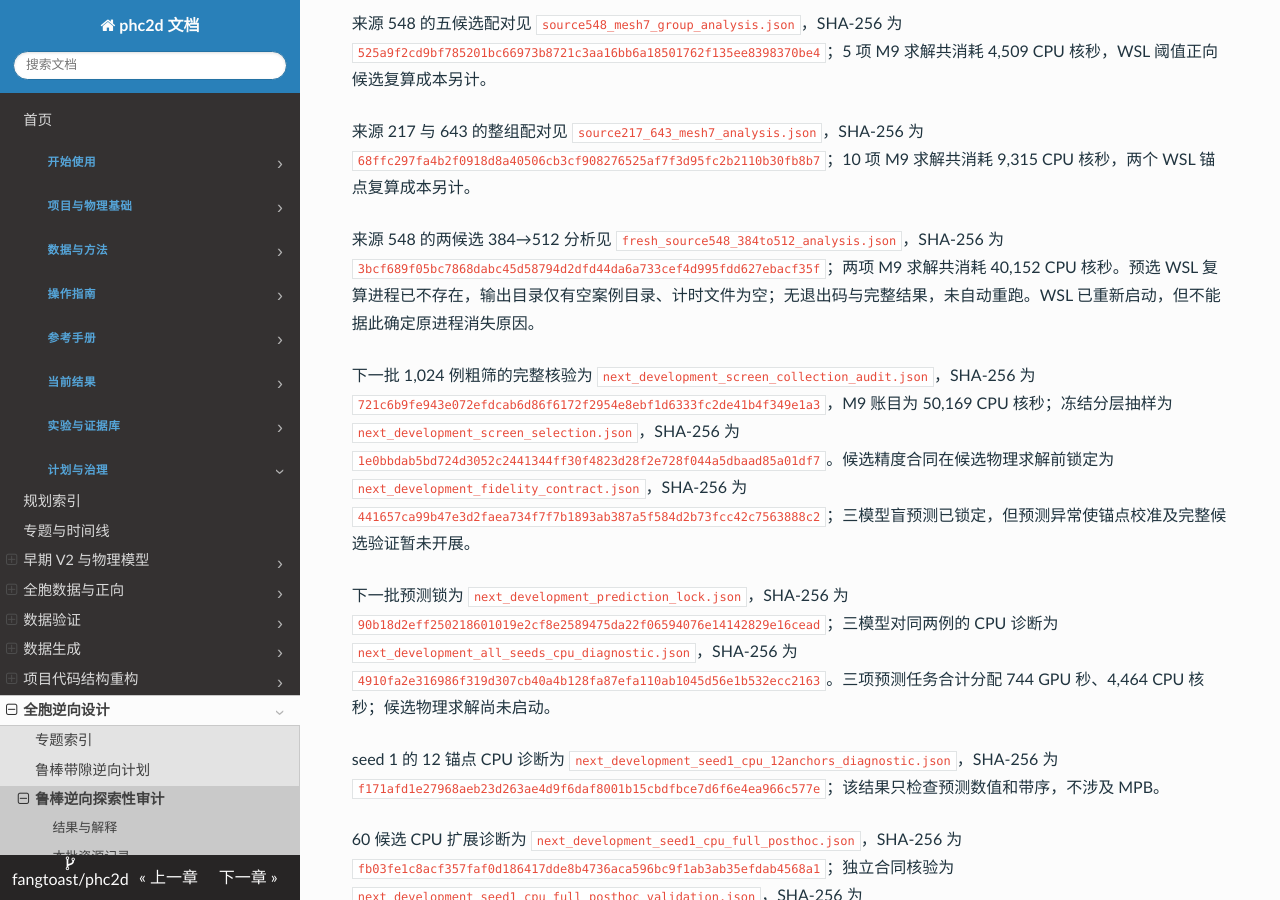
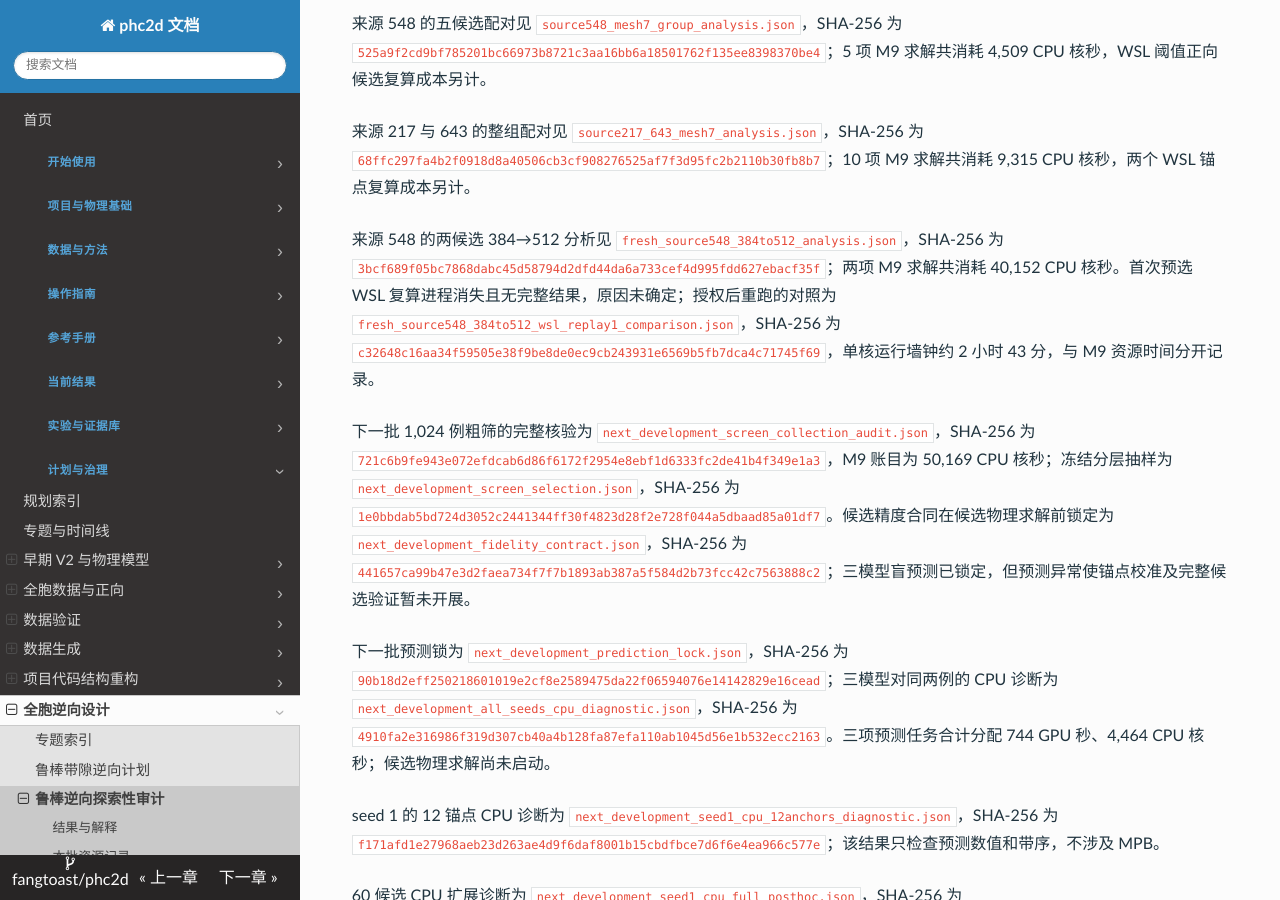
Before and after one commit to fangtoast/phc2d, an MkDocs documentation site: the page built from docs/results/inverse/鲁棒带隙逆向可用性审计.md, in a window 1280 px wide and 900 px high, scrolled down 8935 px. Built offline with MkDocs 1.6.1, drawn with Linux system fonts in a browser that asks for light colours; some of the changed text lies outside the part shown.

Commit message:
Record high-resolution WSL replay

```diff
--- a/docs/results/inverse/鲁棒带隙逆向可用性审计.md
+++ b/docs/results/inverse/鲁棒带隙逆向可用性审计.md
@@ -117,7 +117,7 @@ source_artifacts:
 | 来源 694 的五候选 `mesh_size=7` 整组诊断 | 相同 128→160 分辨率和三偏移下，`mesh_size=3` 有 4/5 候选通过数值门，`mesh_size=7` 为 5/5；后者的预选锚点通过 M9–WSL 全谱容差核对，最大差约 $1.19\times10^{-7}$ | 五个候选的目标共同裕量均为负；只有锚点做了 WSL 复算。该组在观察旧结果后选取，不代表新来源的通过率，也不改变原 P2 判断或证明连续 BZ 收敛 |
 | 来源 548 的五候选 `mesh_size=7` 整组诊断 | 同一 128→160 分辨率与三偏移下，两种网格设置均为 5/5 通过数值门；阈值正向候选的共同目标裕量由约 0.008972 变为 0.009005 | 该组在查看旧结果后选取；仅预选的阈值正向候选做了 WSL 复算，其三偏移全谱与 M9 最大差约 $1.19\times10^{-7}$。结果支持该正例在这两种数值设置下保留，不代表独立测试或连续 BZ 认证 |
 | 来源 217 和 643 的五候选 `mesh_size=7` 整组诊断 | 同一 128→160 分辨率与三偏移下，来源 217 从 `mesh_size=3` 的 4/5 变为 `mesh_size=7` 的 5/5，来源 643 从 2/5 变为 5/5 | 两组按旧结果的失败情况事后选取；每组仅预选锚点做了 WSL 复算，三偏移全谱最大差分别约 $5.36\times10^{-7}$ 和 $5.96\times10^{-8}$。不能据此估计新来源的通过率或改变原 P2 结论 |
-| 来源 548 的两候选 384→512 高分辨率诊断 | M9 上锚点与阈值正向候选均通过数值门；正向候选三偏移共同目标裕量约 0.008733，原 128→160 结果约 0.008972 | 两个候选在旧结果已知后选取；预选正向候选的 WSL 复算进程消失，未生成结果或完整计时记录，跨环境比较不可判定。有限 k 的数值门不代表连续 BZ 认证或独立测试 |
+| 来源 548 的两候选 384→512 高分辨率诊断 | M9 上锚点与阈值正向候选均通过数值门；正向候选三偏移共同目标裕量约 0.008733，原 128→160 结果约 0.008972。授权重跑的 WSL 单例与 M9 的 k 点及数值门一致，全谱最大差约 $1.79\times10^{-7}$ | 两个候选在旧结果已知后选取；首次 WSL 进程消失、结果缺失的记录仍保留。此次单例未预注册跨环境阈值，不作通过判定；有限 k 的结果不代表连续 BZ 认证或独立测试 |
 | 七来源整组 128→160 补充诊断 | 35 个候选中 31 个通过数值门；来源 1、131、310、562、601 各 5/5 通过，217 为 4/5，643 为 2/5。两个预选 WSL 对照中一个通过，另一个全谱最大差约 $1.42\times10^{-5}$、超出冻结容差 | 事后选取并整体重算，不能替代原 P2 分层比较；未通过的跨环境案例在目标 B4–B5 上最大差约 $1.2\times10^{-7}$，但仍按全谱门记为未通过。有限 k 搜索不构成连续 BZ 认证 |
 | 补充精度下的锁定候选诊断 | 四个可配对的完整来源中，每个来源的三个 seed 选中同一候选，校准前后选择也相同；这些候选均仍为负目标裕量 | 四个来源均属粗标签负层，按事后全组过门筛选；三 seed 共用物理候选，不能视作 12 个独立案例或证明校准无效。来源 131 曾提前查看候选结果，未纳入该盲读配对 |
 | 事后留来源带边校准探索 | 六个 128→160 全组过门来源中，每次用另外五个来源拟合带边残差；三个 seed 的单锚点方案相对组内均匀候选的平均真实裕量差分别约为 0.05155、0.04981、0.05155，加入该线性残差后的对应数值相同 | 六组按已知结果筛选，含此前已查看候选的来源 131；三个 seed 共用物理数据，不能用作独立测试或 P2 通过证据。跨来源拟合额外使用其他来源的物理标签，成本不可忽略；这里只比较本次选定的线性模型和固定参数 |
@@ -227,7 +227,7 @@ Global–Local seed 1/2 的 N56 回放和调度账目核验为 `next_dev_validat
 
 来源 217 与 643 的整组配对见 `source217_643_mesh7_analysis.json`，SHA-256 为 `68ffc297fa4b2f0918d8a40506cb3cf908276525af7f3d95fc2b2110b30fb8b7`；10 项 M9 求解共消耗 9,315 CPU 核秒，两个 WSL 锚点复算成本另计。
 
-来源 548 的两候选 384→512 分析见 `fresh_source548_384to512_analysis.json`，SHA-256 为 `3bcf689f05bc7868dabc45d58794d2dfd44da6a733cef4d995fdd627ebacf35f`；两项 M9 求解共消耗 40,152 CPU 核秒。预选 WSL 复算进程已不存在，输出目录仅有空案例目录、计时文件为空；无退出码与完整结果，未自动重跑。WSL 已重新启动，但不能据此确定原进程消失原因。
+来源 548 的两候选 384→512 分析见 `fresh_source548_384to512_analysis.json`，SHA-256 为 `3bcf689f05bc7868dabc45d58794d2dfd44da6a733cef4d995fdd627ebacf35f`；两项 M9 求解共消耗 40,152 CPU 核秒。首次预选 WSL 复算进程消失且无完整结果，原因未确定；授权后重跑的对照为 `fresh_source548_384to512_wsl_replay1_comparison.json`，SHA-256 为 `c32648c16aa34f59505e38f9be8de0ec9cb243931e6569b5fb7dca4c71745f69`，单核运行墙钟约 2 小时 43 分，与 M9 资源时间分开记录。
 
 下一批 1,024 例粗筛的完整核验为 `next_development_screen_collection_audit.json`，SHA-256 为 `721c6b9fe943e072efdcab6d86f6172f2954e8ebf1d6333fc2de41b4f349e1a3`，M9 账目为 50,169 CPU 核秒；冻结分层抽样为 `next_development_screen_selection.json`，SHA-256 为 `1e0bbdab5bd724d3052c2441344ff30f4823d28f2e728f044a5dbaad85a01df7`。候选精度合同在候选物理求解前锁定为 `next_development_fidelity_contract.json`，SHA-256 为 `441657ca99b47e3d2faea734f7f7b1893ab387a5f584d2b73fcc42c7563888c2`；三模型盲预测已锁定，但预测异常使锚点校准及完整候选验证暂未开展。
 
```
